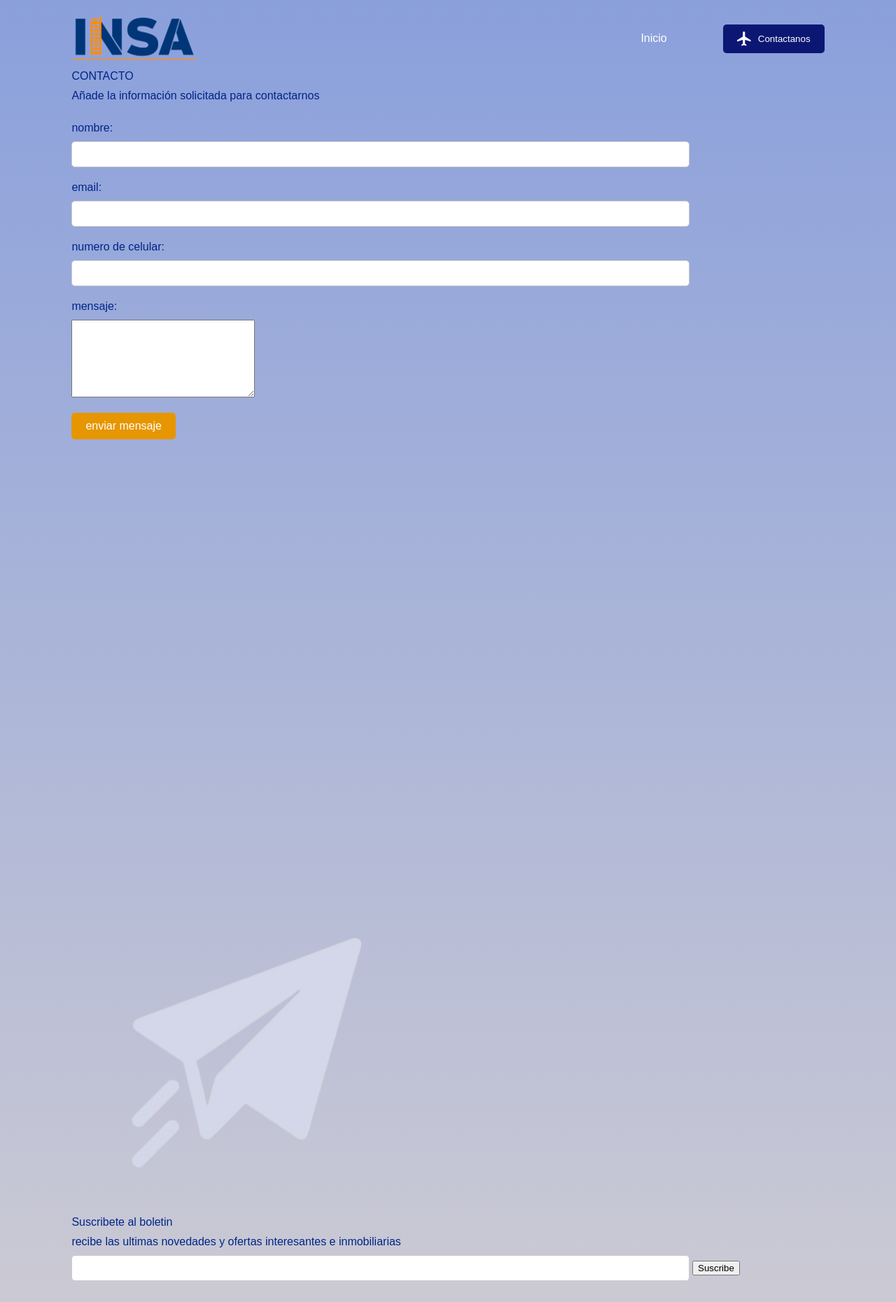
After one commit to LuisAngelzzz/INSA, a PHP site: page /contactanos.php in a window 1280 px wide. The commit adds this page. Shown: the whole page at 70% size. Run offline with PHP 8.4, Linux system fonts and the light colour scheme.

Commit message:
Add files via upload

```diff
--- /dev/null
+++ b/contactanos.php
@@ -0,0 +1,96 @@
+<?php
+
+
+include('conex.php');
+
+if (isset($_POST['login'])) {
+    $email = $_POST['email'];
+    $password = $_POST['password'];
+
+    $query = "SELECT * FROM usuarios WHERE email = '$email' AND password = '$password'";
+    $result = mysqli_query($conectar, $query);
+
+    if (mysqli_num_rows($result) == 1) {
+        // Inicio de sesión exitoso
+        header('Location: inicio_exitoso.php');
+    } else {
+        // Error de inicio de sesión
+        echo "Credenciales incorrectas. Inténtalo de nuevo.";
+    }
+}
+?>
+<!DOCTYPE html>
+<html>
+<head>
+    <title>Inicio de Sesión</title>
+    <link rel="stylesheet" type="text/css" href="css/style.css">
+    <link rel="stylesheet" type="text/css" href="css/styleFooter.css">
+    <link rel="stylesheet" type="text/css" href="css/contacto.css">
+</head>
+<body>
+<div class="container" data-aos="fade-right">
+    <nav>
+        <img src="img/LOGO_INSA.png" class="logo">
+        <ul>
+            <li><a href="index.php">Inicio</a></li>
+        </ul>
+        <button class="btn"><img src="img/icon.png">Contactanos</button>
+    </nav>
+
+
+    <div class="contacto">
+        <div class="contactofondo">
+            <label class="titulo">CONTACTO</label>
+            <label class="generaltext">Añade la información solicitada para contactarnos</label>
+            <br>
+
+            <form id="contact_form" action="#" method="POST" enctype="multipart/form-data">
+                <div class="row">
+                    <label class="required" for="name">nombre:</label>
+                    <input id="name" class="input" name="name" type="text" value="" size="30" /><br />
+                    <span id="name_validation" class="error_message"></span>
+                </div>
+                <div class="row">
+                    <label class="required" for="email">email:</label>
+                    <input id="email" class="input" name="email" type="text" value="" size="30" /><br />
+                    <span id="email_validation" class="error_message"></span>
+                </div>
+                <div class="row">
+                    <label class="required" for="phone">numero de celular:</label>
+                    <input id="phone" class="input" name="phone" type="text" value="" size="30" /><br />
+                    <span id="phone_validation" class="error_message"></span>
+                </div>
+                <div class="row">
+                    <label class="required" for="message">mensaje:</label>
+                    <textarea id="message" class="inputmessage" name="message" rows="7" cols="30"></textarea><br />
+                    <span id="message_validation" class="error_message"></span>
+                </div>
+                <br>
+                <input id="submit_button" class="button" type="submit" value="enviar mensaje">
+            </form>
+        </div>
+    </div>
+
+<br><br>
+
+
+<br>  <br>  <br>  <br>  <br>  <br>  <br>  <br>  <br><br>  <br>  <br>  <br>  <br>  <br>  <br>  <br>  <br><br>  <br>  <br>  <br>  <br>  <br>  <br>  <br>  <br><br>  <br>  <br>  <br>  <br>  <br>
+<br><br>
+    <div class="contenedor-padre">
+        <div class="contenedor-100">
+            <img src="img/avion.png" alt="Imagen de avión" />
+            <div class="centrar-vertical">
+                <br>
+                <label for="miInput">Suscribete al boletin</label>
+                <label for="miInput">recibe las ultimas novedades y ofertas interesantes e inmobiliarias</label>
+                <div class="centrarinput">
+                    <input type="text" id="miInput" name="miInput">
+                    <button type="button">Suscribe</button>
+                </div>
+            </div>
+        </div>
+        <div class="contenedor-25"></div>
+    </div>
+
+</body>
+</html>
```
Also changed, not shown: captcha.php (added, +29 -0 lines), login.php (+99 -18 lines), verificar_captcha.php (added, +20 -0 lines).
